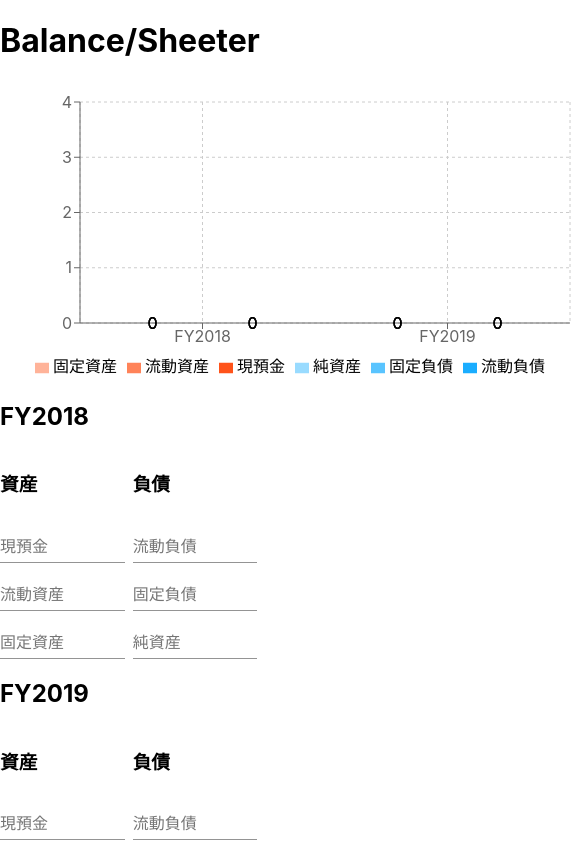
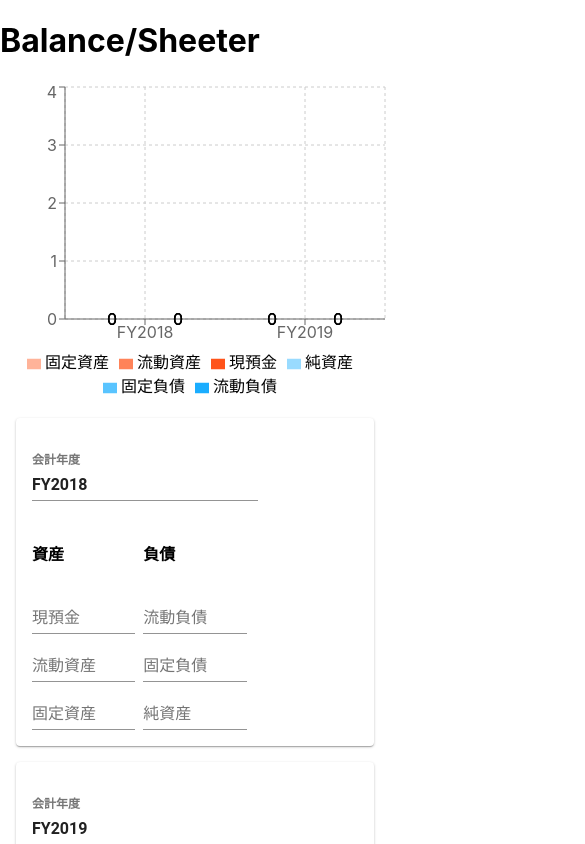
Before and after one commit to s2terminal/balance-sheeter, a React (Create React App) app: page / in a window 390 px wide. Shown: the top 844 px of the page, 585 px wide, since content can reach past the window. Built offline with nearby package versions, Linux system fonts and the light colour scheme.

Commit message:
responsive graph

```diff
--- a/public/index.html
+++ b/public/index.html
@@ -3,7 +3,7 @@
   <head>
     <meta charset="utf-8" />
     <link rel="shortcut icon" href="%PUBLIC_URL%/favicon.ico" />
-    <meta name="viewport" content="width=device-width, initial-scale=1" />
+    <meta name="viewport" content="width=device-width, initial-scale=1, minimum-scale=1, maximum-scale=1, user-scalable=no">
     <meta name="theme-color" content="#000000" />
     <!--
       manifest.json provides metadata used when your web app is installed on a
--- a/src/components/config.ts
+++ b/src/components/config.ts
@@ -8,3 +8,9 @@ export const liabilityItems = [
   { name: 'nonCurrentLiabilities', label: '固定負債' },
   { name: 'equity', label: '純資産' }
 ];
+export const _ = {
+  asset: '資産',
+  liability: '負債',
+  fy: '会計年度',
+  excessDebtError: '債務超過のグラフは正常に表示されません'
+};
--- a/src/components/form.tsx
+++ b/src/components/form.tsx
@@ -1,15 +1,31 @@
 import React from 'react';
-import { TextField, Grid } from '@material-ui/core';
-import { assetItems, liabilityItems } from './config';
+import { TextField, Grid, Card } from '@material-ui/core';
+import { assetItems, liabilityItems, _ } from './config';
 import Graph from './graph';
 
-type Props = any;
-type State = any;
+interface BSData {
+  date: string;
+  // ASSETS
+  cash: number | null;
+  currentAssets: number | null;
+  nonCurrentAssets: number | null;
+  // LIABILITIES and EQUITY
+  currentLiabilities: number | null;
+  nonCurrentLiabilities: number | null;
+  equity: number | null;
+}
 interface BSItem {
   dateIndex: number;
-  name: string;
+  name: keyof BSData;
   label: string;
 }
+type Props = any;
+interface State {
+  bs: BSData[]
+};
+
+const saveQueryStringKey = 'bs';
+const saveQueryStringOrder = ['cash','currentAssets','nonCurrentAssets','currentLiabilities','nonCurrentLiabilities','equity'];
 
 class BalanceSheetForm extends React.Component<Props, State> {
   state: State = {
@@ -42,10 +58,10 @@ class BalanceSheetForm extends React.Component<Props, State> {
   constructor(props) {
     super(props);
     const loadedData = this.loadQueryString();
-    if (loadedData) { this.state = loadedData }
+    if (loadedData) { this.state = loadedData; }
   }
 
-  handleChangeBS = (dateIndex: number, name: keyof State) => (event: React.ChangeEvent<HTMLInputElement>) => {
+  handleChangeBS = (dateIndex: number, name: keyof BSData) => (event: React.ChangeEvent<HTMLInputElement>) => {
     const value = event.target.value;
     this.setState((prevState) => {
       prevState.bs[dateIndex][name] = value;
@@ -59,13 +75,17 @@ class BalanceSheetForm extends React.Component<Props, State> {
 
   saveQueryString = (state: State) => {
     const url = new URL(window.location.href);
-    url.searchParams.set("bs", JSON.stringify(state));
+    url.searchParams.set(saveQueryStringKey, JSON.stringify(state));
     window.history.pushState(null, null, url.toString());
   }
 
   loadQueryString() {
-    const url = new URL(window.location.href);
-    return JSON.parse(url.searchParams.get("bs"));
+    try {
+      const url = new URL(window.location.href);
+      return JSON.parse(url.searchParams.get(saveQueryStringKey));
+    } catch (error) {
+      return null;
+    }
   }
 
   generateTextField = (elem: BSItem) => {
@@ -77,29 +97,31 @@ class BalanceSheetForm extends React.Component<Props, State> {
       value={val}
       onChange={this.handleChangeBS(elem.dateIndex, elem.name)}
       onBlur={this.handleBlur}
+      error={val < 0}
+      helperText={val < 0 && _.excessDebtError}
     />
   }
 
   render() {
     const fields = this.state.bs.map((bs, index) => {
       return (
-        <div key={`input-form-${index}`}>
-          <h2>{bs.date}</h2>
+        <Card key={`input-form-${index}`} style={{margin: "1rem", padding: "1rem"}}>
+          <h3>{this.generateTextField({ name: 'date', label: _.fy, dateIndex: index })}</h3>
           <Grid container spacing={8}>
             <Grid item xs={4}>
-              <h3>資産</h3>
+              <h4>{_.asset}</h4>
               {assetItems.map(function(elem) {
                 return this.generateTextField({ name: elem.name, label: elem.label, dateIndex: index });
               }, this)}
             </Grid>
             <Grid item xs={4}>
-              <h3>負債</h3>
+              <h4>{_.liability}</h4>
               {liabilityItems.map(function(elem) {
                 return this.generateTextField({ name: elem.name, label: elem.label, dateIndex: index });
               }, this)}
             </Grid>
           </Grid>
-        </div>
+        </Card>
       );
     }, this);
 
--- a/src/components/graph.tsx
+++ b/src/components/graph.tsx
@@ -1,5 +1,5 @@
 import React from 'react';
-import {BarChart, Bar, XAxis, YAxis, CartesianGrid, Tooltip, Legend} from 'recharts';
+import {BarChart, Bar, XAxis, YAxis, CartesianGrid, Tooltip, Legend, ResponsiveContainer} from 'recharts';
 import Color from 'color';
 import { assetItems, liabilityItems } from './config';
 
@@ -26,8 +26,8 @@ const Graph = (data) => {
   });
 
   return (
-    <BarChart width={600} height={300} data={graphData}
-        margin={{top: 20, right: 30, left: 20, bottom: 5}}>
+    <ResponsiveContainer height={320}>
+      <BarChart data={graphData}>
         <CartesianGrid strokeDasharray="3 3"/>
         <XAxis dataKey="name"/>
         <YAxis/>
@@ -36,6 +36,7 @@ const Graph = (data) => {
         {assetBars}
         {liabilityBars}
       </BarChart>
+    </ResponsiveContainer>
   )
 }
 
```
Lines whose indentation alone changed are shown as unchanged.
